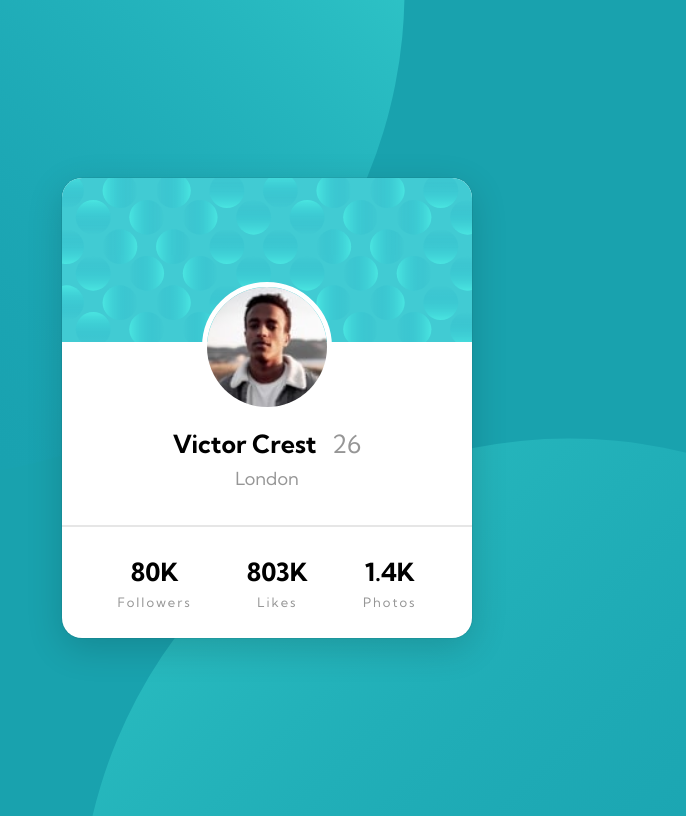
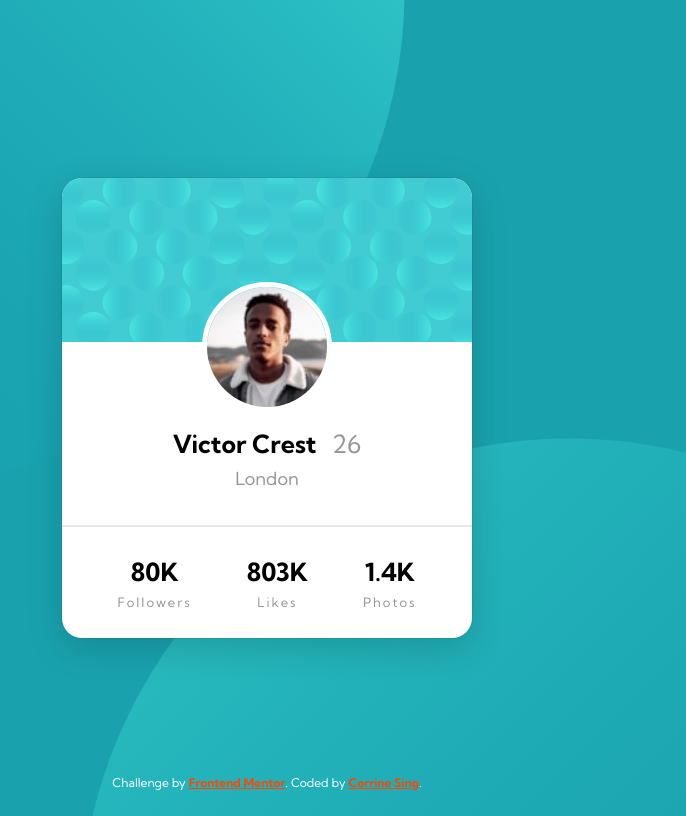
Before and after one commit to Corrine2212/profile-card-component, a plain HTML site: page index.html in a window 1280 px wide. Shown: the whole page, without its empty margins (373-1059 px from the left). Drawn offline with Linux system fonts and the light colour scheme.

Commit message:
updated readme

```diff
--- a/index.html
+++ b/index.html
@@ -53,9 +53,11 @@
       </div>
     </div>
 
-    <!-- <div class="attribution">
-    Challenge by <a href="https://www.frontendmentor.io?ref=challenge" target="_blank">Frontend Mentor</a>.
-    Coded by <a href="#">Your Name Here</a>.
-  </div> -->
+    <div class="attribution">
+      Challenge by
+      <a href="https://www.frontendmentor.io?ref=challenge" target="_blank"
+        >Frontend Mentor</a
+      >. Coded by <a href="#">Corrine Sing</a>.
+    </div>
   </body>
 </html>
--- a/static/style.css
+++ b/static/style.css
@@ -108,3 +108,22 @@ hr {
     letter-spacing: 2px;
     font-size: 13px;
 }
+
+/* attribution styling */
+
+.attribution {
+    position: fixed;
+    bottom: 0;
+    left: 0;
+    width: 100%;
+    padding: 10px;
+
+    font-size: 12px;
+    text-align: center;
+    color: white;
+}
+
+.attribution a {
+    color: orangered;
+    font-weight: bold;
+}
```
